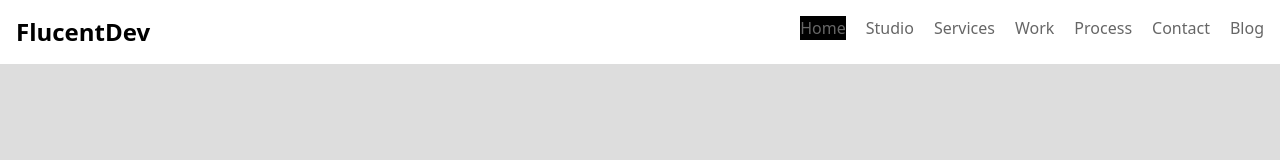
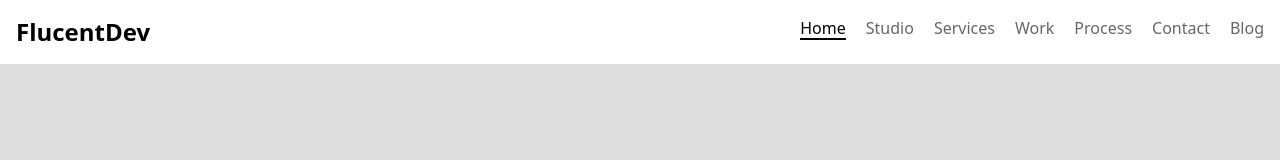
Before and after one commit to folarin-ogungbemi/flucent-dev, a React (Vite) app in the folder frontend/: page / in a window 1280 px wide. Shown: the top 160 px of the page. Built offline with nearby package versions, Linux system fonts and the light colour scheme.

Commit message:
change style when link is active

```diff
--- a/frontend/src/index.css
+++ b/frontend/src/index.css
@@ -37,5 +37,5 @@
 }
 
 .underline-nav-link.active {
-    background: var(--links-hover);
+    color: var(--links-hover);
 }
```
